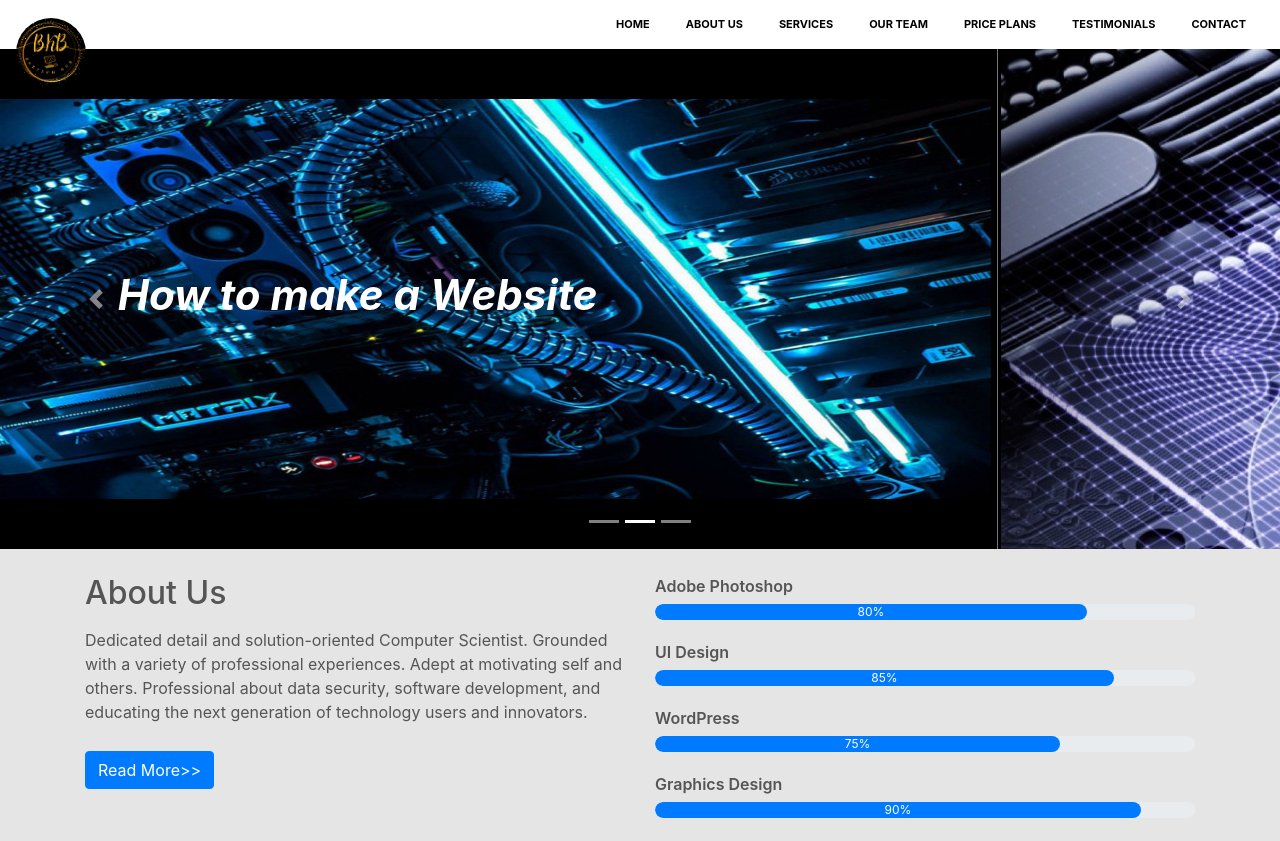
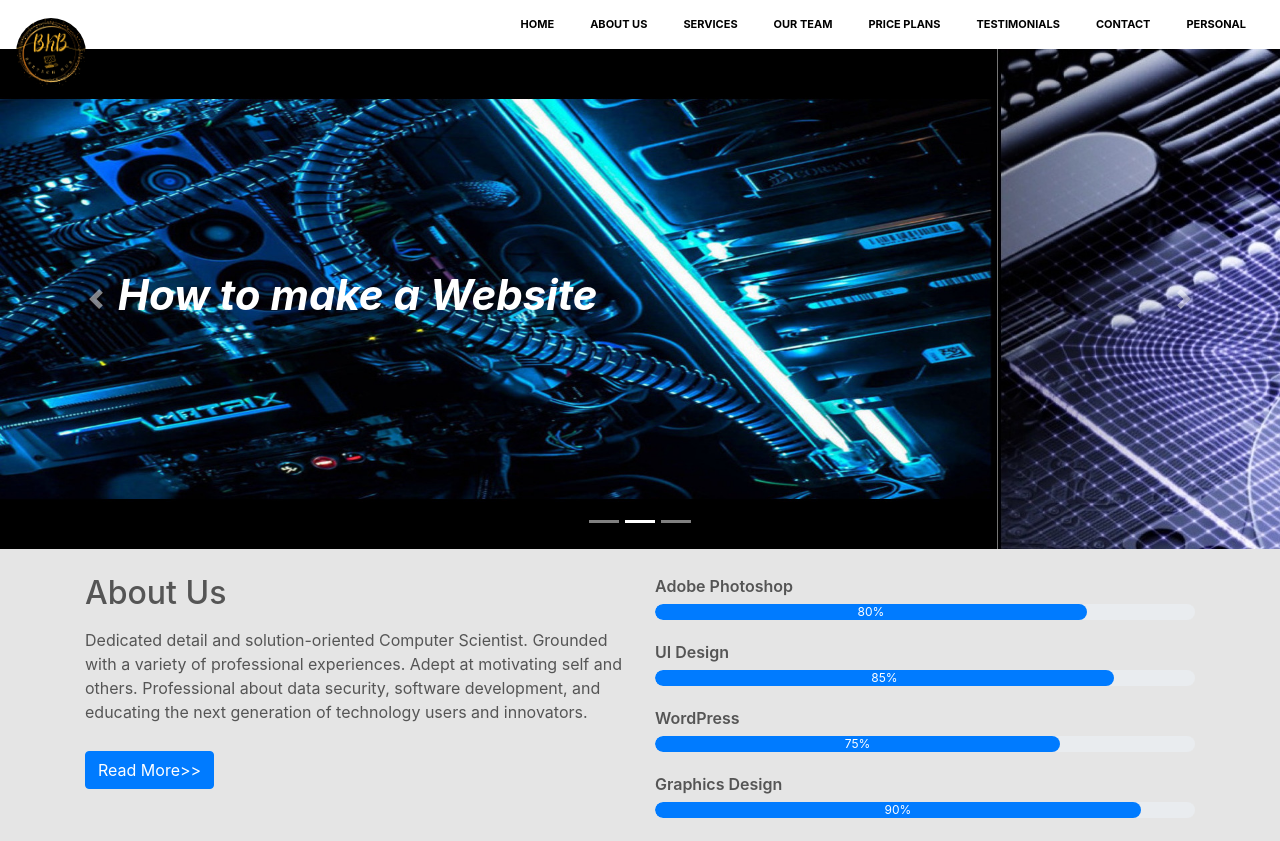
Before and after one commit to BailorKinny/bailorkinny.github.io, a plain HTML site: page index.html in a window 1280 px wide. Shown: the top 841 px of the page. Drawn offline with nearby package versions, Linux system fonts and the light colour scheme.

Commit message:
index.html

```diff
--- a/index.html
+++ b/index.html
@@ -57,6 +57,10 @@
             <li class="nav-item">
               <a class="nav-link" href="#contact">Contact</a>
             </li>
+
+		  <li class="nav-item">
+              <a class="nav-link" href="#personal.html">Personal</a>
+		  </li>
           </ul>
         </div>
       </nav>
```
